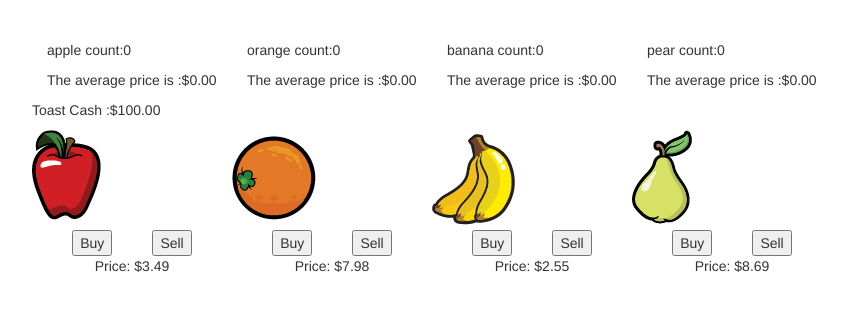
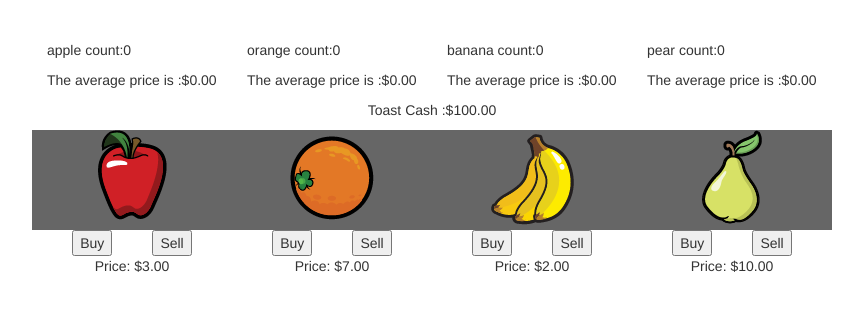
Before and after one commit to emilykeenan/fruitmarket, a plain HTML site: page index.html in a window 1280 px wide. Shown: the whole page, without its empty margins (208-1071 px from the left). Drawn offline with Linux system fonts and the light colour scheme.

Commit message:
inital styling and fixing times

```diff
--- a/app.js
+++ b/app.js
@@ -32,7 +32,7 @@ $(document).ready(function() {
   var fruits = [apple, orange, banana, pear];
   updatePrice();
   createFruits();
-  // setTimeout (timeLimit, 5000);
+  setTimeout (timeLimit, 300000);
 
   $('#container').on('click', '.buyButton', addToInventory);
   $('#container').on('click', '.sellButton', sellInventory);
@@ -74,7 +74,7 @@ function chooseNewPrice() {
 }
 
 function updatePrice() {
-  intervalID = setInterval(chooseNewPrice, 150);
+  intervalID = setInterval(chooseNewPrice, 15000);
 }
 
 function randomNumber(min, max){
--- a/style.css
+++ b/style.css
@@ -1,6 +1,10 @@
 #main {
   width: 800px;
   margin: 40px auto 0 auto;
+}
+
+.totalCash {
+  text-align: center;
 }
 
 .fruit {
@@ -9,19 +13,19 @@
 }
 
 #apple {
-  background: url(images/apple.png) no-repeat top left;
+  background: url(images/apple.png) no-repeat top center;
 }
 
 #orange {
-  background: url(images/orange.png) no-repeat top left;
+  background: url(images/orange.png) no-repeat top center;
 }
 
 #banana {
-  background: url(images/bananas.png) no-repeat top left;
+  background: url(images/bananas.png) no-repeat top center;
 }
 
 #pear {
-  background: url(images/pear.png) no-repeat top left;
+  background: url(images/pear.png) no-repeat top center;
 }
 
 .buyButton {
@@ -31,4 +35,5 @@
 
 #container {
   text-align: center;
+  background-color: #666666;
 }
```
